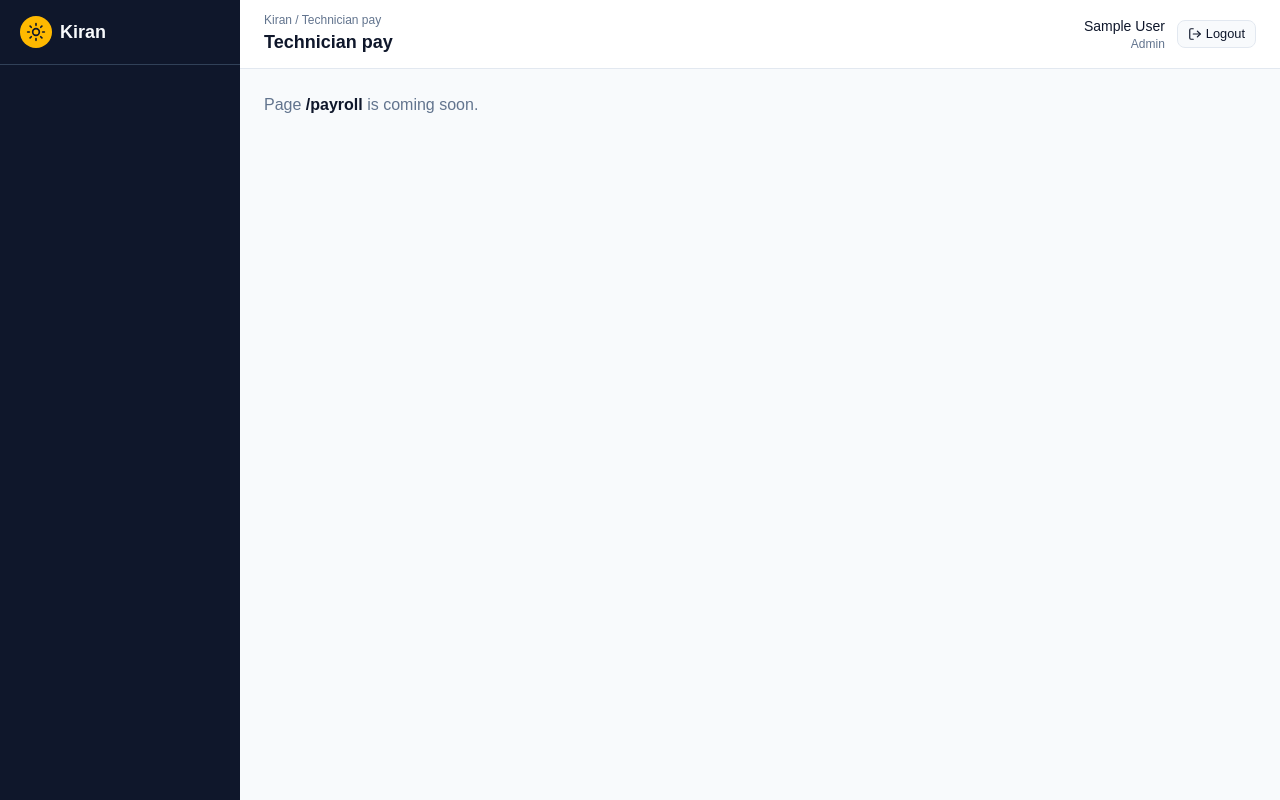
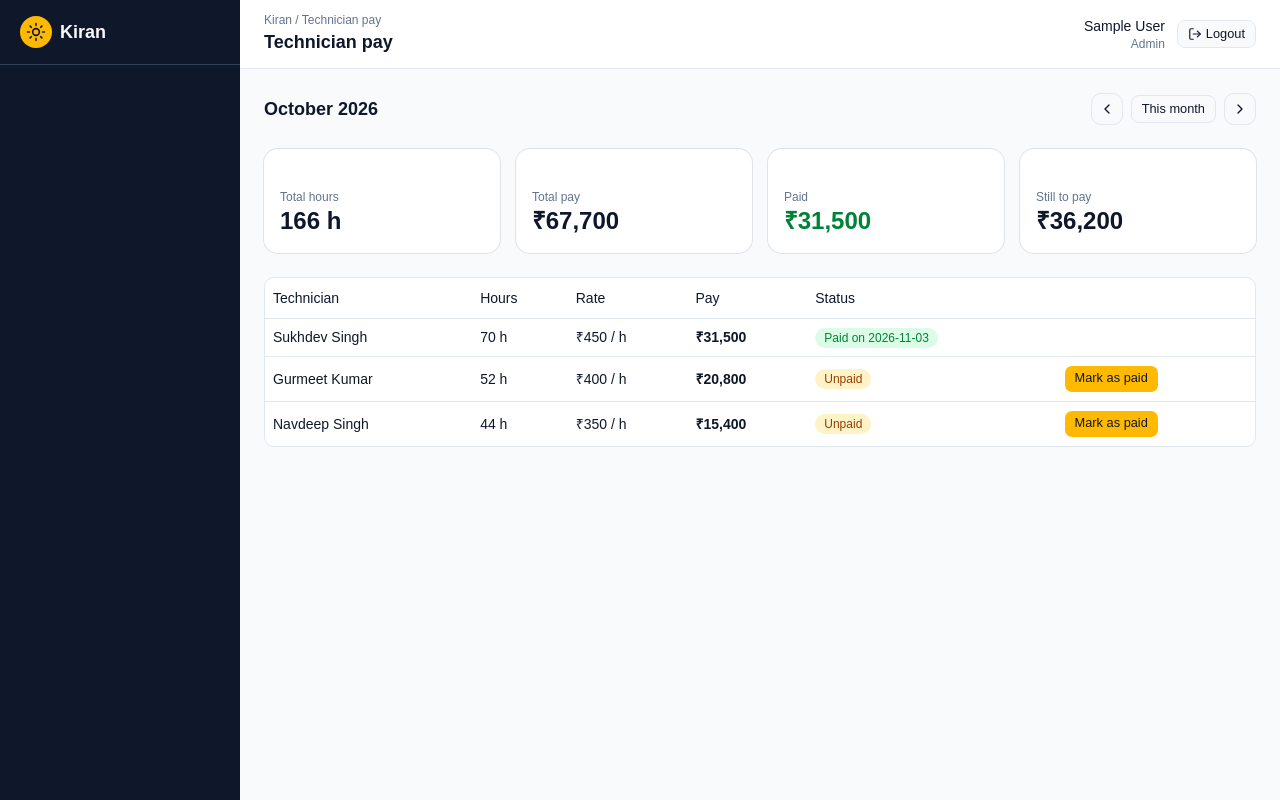
Before and after one commit to aditi00223/kiran-solar, a React (Vite) app in the folder client/: page /payroll in a window 1280 px wide. Built offline with nearby package versions, Linux system fonts and the light colour scheme; sample sign-in values are in the browser's storage; what @react-pdf/renderer would draw is missing.

Commit message:
feat(F17): add technician pay with monthly payout

```diff
--- a/client/src/App.jsx
+++ b/client/src/App.jsx
@@ -15,6 +15,7 @@ import Schedule from '@/pages/Schedule'
 import Dashboard from '@/pages/Dashboard'
 import Subsidy from '@/pages/Subsidy'
 import SubsidyDetail from '@/pages/SubsidyDetail'
+import Payroll from '@/pages/Payroll'
 import AppLayout from '@/layouts/AppLayout'
 
 // Temporary page for routes we haven't built yet
@@ -48,6 +49,7 @@ function App() {
           <Route path="/dashboard" element={<Dashboard />} />
           <Route path="/subsidy" element={<Subsidy />} />
           <Route path="/subsidy/:id" element={<SubsidyDetail />} />
+          <Route path="/payroll" element={<Payroll />} />
           <Route path="*" element={<ComingSoon />} />
         </Route>
       </Routes>
--- /dev/null
+++ b/client/src/lib/mockPayroll.js
@@ -0,0 +1,77 @@
+// TEMPORARY: replace with api.get('/payroll?month=YYYY-MM') and
+// api.put('/payroll/:id/paid') once Person 1 publishes docs/API.md.
+// Rates and past-month hours are SAMPLE values.
+import { getJobs, todayISO } from '@/lib/mockJobs'
+import { getQuote } from '@/lib/mockPackages'
+import { mockOrders } from '@/lib/mockOrders'
+
+// Sample hourly rates in rupees, per technician
+export const RATES = {
+  'Sukhdev Singh': 450,
+  'Gurmeet Kumar': 400,
+  'Navdeep Singh': 350,
+}
+
+const HOURS_BY_KW = { 1: 6, 2: 8, 3: 10, 4: 12, 5: 14 }
+
+// Sample hours for past months. Keys are YYYY-MM, then technician.
+const PAST_HOURS = {
+  '2026-09': { 'Sukhdev Singh': 62, 'Gurmeet Kumar': 48, 'Navdeep Singh': 55 },
+  '2026-10': { 'Sukhdev Singh': 70, 'Gurmeet Kumar': 52, 'Navdeep Singh': 44 },
+}
+
+// Records of payouts already made: key "YYYY-MM|Technician" -> paid date
+const paidOn = {
+  '2026-09|Sukhdev Singh': '2026-10-02',
+  '2026-09|Gurmeet Kumar': '2026-10-02',
+  '2026-09|Navdeep Singh': '2026-10-02',
+  '2026-10|Sukhdev Singh': '2026-11-03',
+
+}
+
+export const currentMonth = () => todayISO().slice(0, 7)
+
+export function monthLabel(month) {
+  const [y, m] = month.split('-').map(Number)
+  return new Date(y, m - 1, 1).toLocaleDateString('en-IN', { month: 'long', year: 'numeric' })
+}
+
+export function shiftMonth(month, delta) {
+  const [y, m] = month.split('-').map(Number)
+  const d = new Date(y, m - 1 + delta, 1)
+  return `${d.getFullYear()}-${String(d.getMonth() + 1).padStart(2, '0')}`
+}
+
+function hoursFromJobs(month, technician) {
+  return getJobs()
+    .filter((j) => j.status === 'DONE' && j.technician === technician && j.date?.startsWith(month))
+    .reduce((sum, j) => {
+      const order = mockOrders.find((o) => o.id === j.orderId)
+      const quote = order ? getQuote(order.quoteId) : null
+      return sum + (HOURS_BY_KW[quote?.kw] ?? 10)
+    }, 0)
+}
+
+export function getPayroll(month) {
+  return Object.keys(RATES).map((technician) => {
+    const hours = PAST_HOURS[month]?.[technician] ?? hoursFromJobs(month, technician)
+    const rate = RATES[technician]
+    return {
+      technician,
+      hours,
+      rate,
+      pay: hours * rate,
+      paidOn: paidOn[`${month}|${technician}`] ?? null,
+    }
+  })
+}
+
+export function markPaid(month, technician) {
+  if (month >= currentMonth()) throw new Error('This month has not ended yet, so it cannot be paid')
+  const key = `${month}|${technician}`
+  if (paidOn[key]) throw new Error(`${technician} is already paid for ${monthLabel(month)}`)
+  const row = getPayroll(month).find((r) => r.technician === technician)
+  if (!row || row.hours <= 0) throw new Error('There are no hours to pay for this month')
+  paidOn[key] = todayISO()
+  return paidOn[key]
+}
--- /dev/null
+++ b/client/src/pages/Payroll.jsx
@@ -0,0 +1,153 @@
+import { useEffect, useState } from 'react'
+import { ChevronLeft, ChevronRight } from 'lucide-react'
+import { toast } from 'sonner'
+import { Badge } from '@/components/ui/badge'
+import { Button } from '@/components/ui/button'
+import { Skeleton } from '@/components/ui/skeleton'
+import { Card, CardContent } from '@/components/ui/card'
+import DataTable from '@/components/DataTable'
+import { rupees } from '@/lib/mockPackages'
+import {
+  currentMonth,
+  getPayroll,
+  markPaid,
+  monthLabel,
+  shiftMonth,
+} from '@/lib/mockPayroll'
+
+export default function Payroll() {
+  const [loading, setLoading] = useState(true)
+  const [error] = useState(null)
+  const [, setVersion] = useState(0)
+  const [month, setMonth] = useState(() => shiftMonth(currentMonth(), -1))
+  const [busy, setBusy] = useState('')
+
+  useEffect(() => {
+    // TEMPORARY: simulates a server call. Replace with api.get('/payroll?month=...')
+    const timer = setTimeout(() => setLoading(false), 600)
+    return () => clearTimeout(timer)
+  }, [])
+
+  const now = currentMonth()
+  const rows = getPayroll(month)
+  const totalHours = rows.reduce((s, r) => s + r.hours, 0)
+  const totalPay = rows.reduce((s, r) => s + r.pay, 0)
+  const paidTotal = rows.filter((r) => r.paidOn).reduce((s, r) => s + r.pay, 0)
+  const monthEnded = month < now
+
+  async function handlePay(row) {
+    setBusy(row.technician)
+    try {
+      // TEMPORARY: replace with api.put('/payroll/paid', ...)
+      await new Promise((r) => setTimeout(r, 500))
+      markPaid(month, row.technician)
+      toast.success(`${row.technician} marked as paid for ${monthLabel(month)}`)
+      setVersion((v) => v + 1)
+    } catch (err) {
+      toast.error(err.message || 'Could not mark as paid')
+    } finally {
+      setBusy('')
+    }
+  }
+
+  const columns = [
+    { key: 'technician', header: 'Technician', render: (r) => <span className="font-medium">{r.technician}</span> },
+    { key: 'hours', header: 'Hours', render: (r) => `${r.hours} h` },
+    { key: 'rate', header: 'Rate', render: (r) => `${rupees(r.rate)} / h` },
+    { key: 'pay', header: 'Pay', render: (r) => <span className="font-semibold">{rupees(r.pay)}</span> },
+    {
+      key: 'status',
+      header: 'Status',
+      render: (r) =>
+        r.paidOn ? (
+          <Badge variant="secondary" className="border-transparent bg-green-100 text-green-700">Paid on {r.paidOn}</Badge>
+        ) : (
+          <Badge variant="secondary" className="border-transparent bg-amber-100 text-amber-800">Unpaid</Badge>
+        ),
+    },
+    {
+      key: 'action',
+      header: '',
+      render: (r) =>
+        r.paidOn ? null : (
+          <Button
+            size="sm"
+            disabled={!monthEnded || r.hours <= 0 || busy === r.technician}
+            onClick={(e) => {
+              e.stopPropagation()
+              handlePay(r)
+            }}
+          >
+            {busy === r.technician ? 'Saving...' : 'Mark as paid'}
+          </Button>
+        ),
+    },
+  ]
+
+  if (loading) {
+    return (
+      <div className="space-y-4">
+        <Skeleton className="h-9 w-64" />
+        <div className="grid gap-4 sm:grid-cols-4">
+          <Skeleton className="h-24 w-full" />
+          <Skeleton className="h-24 w-full" />
+          <Skeleton className="h-24 w-full" />
+          <Skeleton className="h-24 w-full" />
+        </div>
+        <Skeleton className="h-48 w-full" />
+      </div>
+    )
+  }
+
+  return (
+    <div className="space-y-6">
+      <div className="flex flex-wrap items-center justify-between gap-3">
+        <h2 className="text-lg font-semibold">{monthLabel(month)}</h2>
+        <div className="flex items-center gap-2">
+          <Button variant="outline" size="icon" aria-label="Previous month" onClick={() => setMonth(shiftMonth(month, -1))}>
+            <ChevronLeft className="h-4 w-4" />
+          </Button>
+          <Button variant="outline" size="sm" onClick={() => setMonth(now)}>This month</Button>
+          <Button variant="outline" size="icon" aria-label="Next month" disabled={month >= now} onClick={() => setMonth(shiftMonth(month, 1))}>
+            <ChevronRight className="h-4 w-4" />
+          </Button>
+        </div>
+      </div>
+
+      <div className="grid gap-4 sm:grid-cols-2 lg:grid-cols-4">
+        <Card>
+          <CardContent className="pt-6">
+            <p className="text-xs text-muted-foreground">Total hours</p>
+            <p className="text-2xl font-semibold">{totalHours} h</p>
+          </CardContent>
+        </Card>
+        <Card>
+          <CardContent className="pt-6">
+            <p className="text-xs text-muted-foreground">Total pay</p>
+            <p className="text-2xl font-semibold">{rupees(totalPay)}</p>
+          </CardContent>
+        </Card>
+        <Card>
+          <CardContent className="pt-6">
+            <p className="text-xs text-muted-foreground">Paid</p>
+            <p className="text-2xl font-semibold text-green-700">{rupees(paidTotal)}</p>
+          </CardContent>
+        </Card>
+        <Card>
+          <CardContent className="pt-6">
+            <p className="text-xs text-muted-foreground">Still to pay</p>
+            <p className="text-2xl font-semibold">{rupees(totalPay - paidTotal)}</p>
+          </CardContent>
+        </Card>
+      </div>
+
+      {!monthEnded && (
+        <p className="text-sm text-muted-foreground">
+          This month has not ended yet, so pay cannot be marked as paid. Hours count finished jobs only.
+        </p>
+      )}
+
+      <DataTable columns={columns} data={rows} loading={false} error={error} emptyMessage="No technicians yet" />
+    </div>
+  )
+}
```
